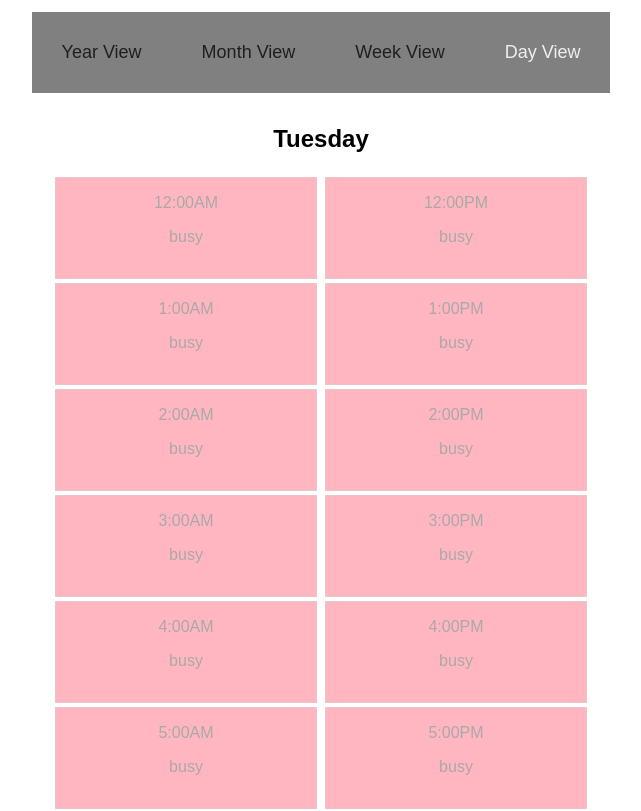
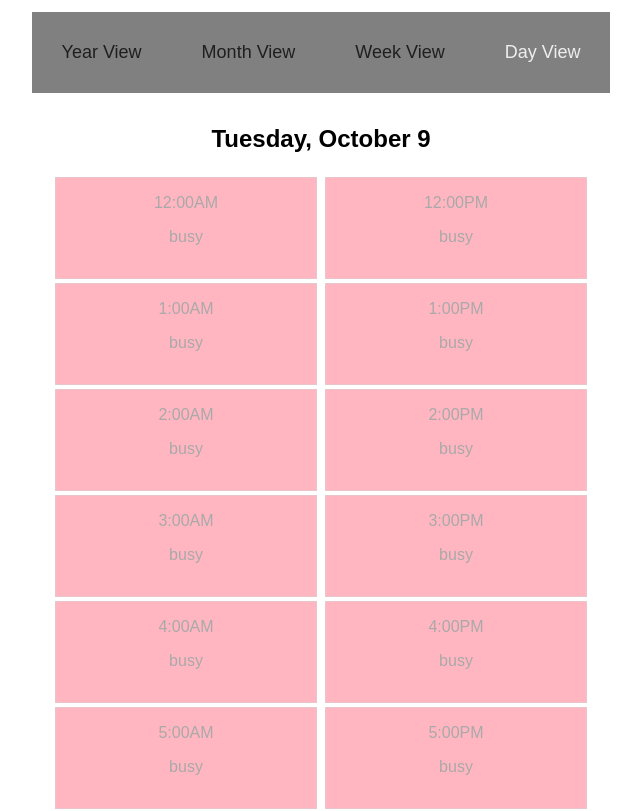
Before and after one commit to shimoal/are-you-free, a React (Create React App) app: page / in a window 1280 px wide. Shown: the top 811 px of the page, without its empty margins (319-960 px from the left). Built offline with nearby package versions, Linux system fonts and the light colour scheme.

Commit message:
Display month and date along with day of the week on day view

```diff
--- a/src/components/DayView.js
+++ b/src/components/DayView.js
@@ -5,17 +5,26 @@ import TimeBlocks from "./TimeBlocks";
 import { DAY_NAMES, MONTH_NAMES } from "../helpers/constants";
 
 export default class DayView extends Component {
-  getDayOfWeek() {
+  getDayName() {
     const dayIndex = this.props.date.getDay();
     return DAY_NAMES[dayIndex];
   }
 
+  getMonthName() {
+    const monthIndex = this.props.date.getMonth();
+    return MONTH_NAMES[monthIndex];
+  }
+
   render() {
-    const day = this.getDayOfWeek();
+    const day = this.getDayName();
+    const month = this.getMonthName();
+    const date = this.props.date.getDate();
 
     return (
       <React.Fragment>
-        <h2>{day}</h2>
+        <h2>
+          {day}, {month} {date}
+        </h2>
         <div id="day-calendar">
           <TimeBlocks abbreviation="AM" />
           <TimeBlocks abbreviation="PM" />
```
